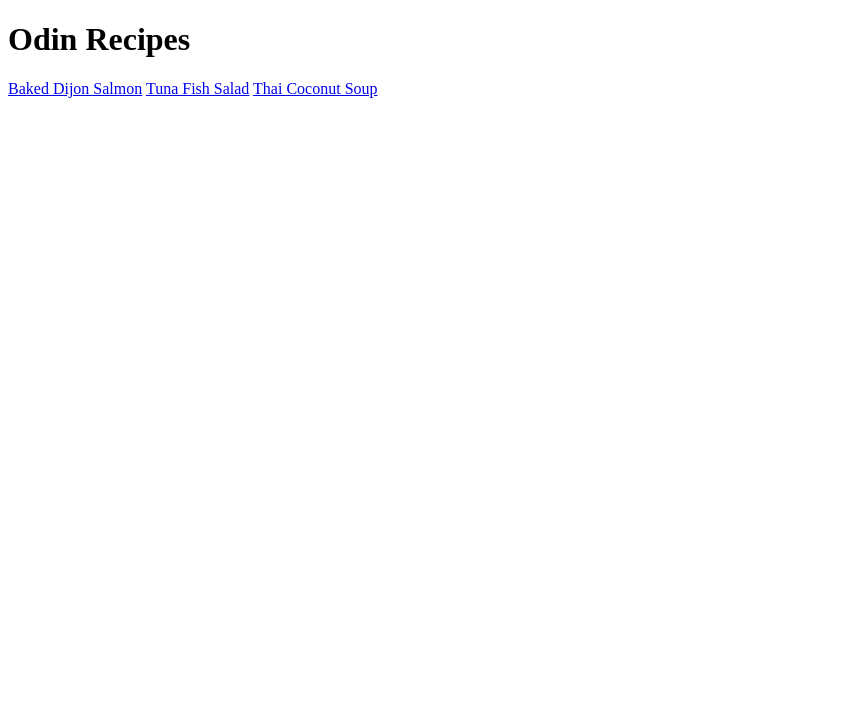
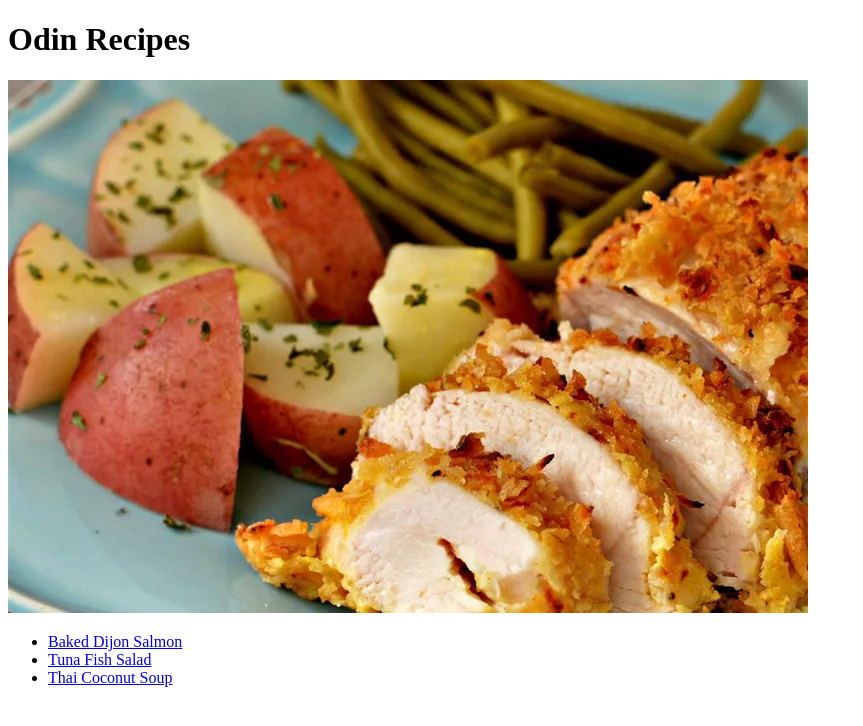
Before and after one commit to sandeepsaini98/odin-recipes, a plain HTML site: page index.html in a window 1280 px wide. Shown: the whole page, without its empty margins (0-863 px from the left). Drawn offline with Linux system fonts and the light colour scheme.

Commit message:
add image for main page index.html   formatted ingeredients for tuna fish salad recipe   add href links inside unordered list in index.html

```diff
--- a/index.html
+++ b/index.html
@@ -8,8 +8,17 @@
 </head>
 <body>
     <h1>Odin Recipes</h1>
-    <a href="recipes/dishes/baked_dijon_salmon.html">Baked Dijon Salmon</a>
-    <a href="recipes/dishes/tuna_fish_salad.html">Tuna Fish Salad</a>
-    <a href="recipes/dishes/thai_cocunut_soup.html">Thai Coconut Soup</a>
+    <img src="./recipes/images/index.webp" alt="Surely, it doesn't look like that please wait">
+    <ul>
+        <li>
+            <a href="recipes/dishes/baked_dijon_salmon.html">Baked Dijon Salmon</a>
+        </li>
+        <li>
+            <a href="recipes/dishes/tuna_fish_salad.html">Tuna Fish Salad</a>
+        </li>
+        <li>
+            <a href="recipes/dishes/thai_cocunut_soup.html">Thai Coconut Soup</a>
+        </li>
+    </ul>
 </body>
 </html>
```
Also changed, not shown: recipes/dishes/tuna_fish_salad.html (+5 -3 lines), recipes/images/index.webp (added).
